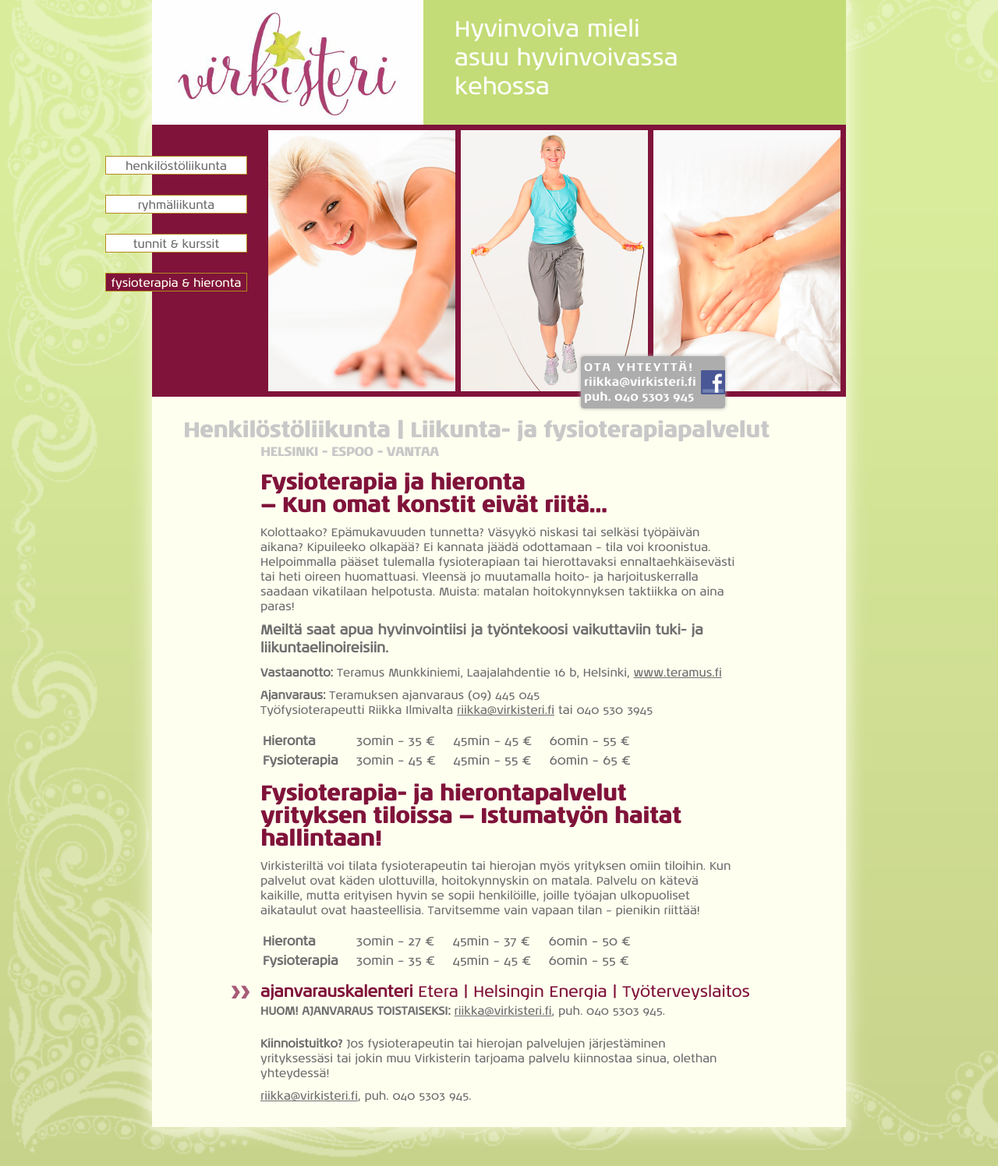
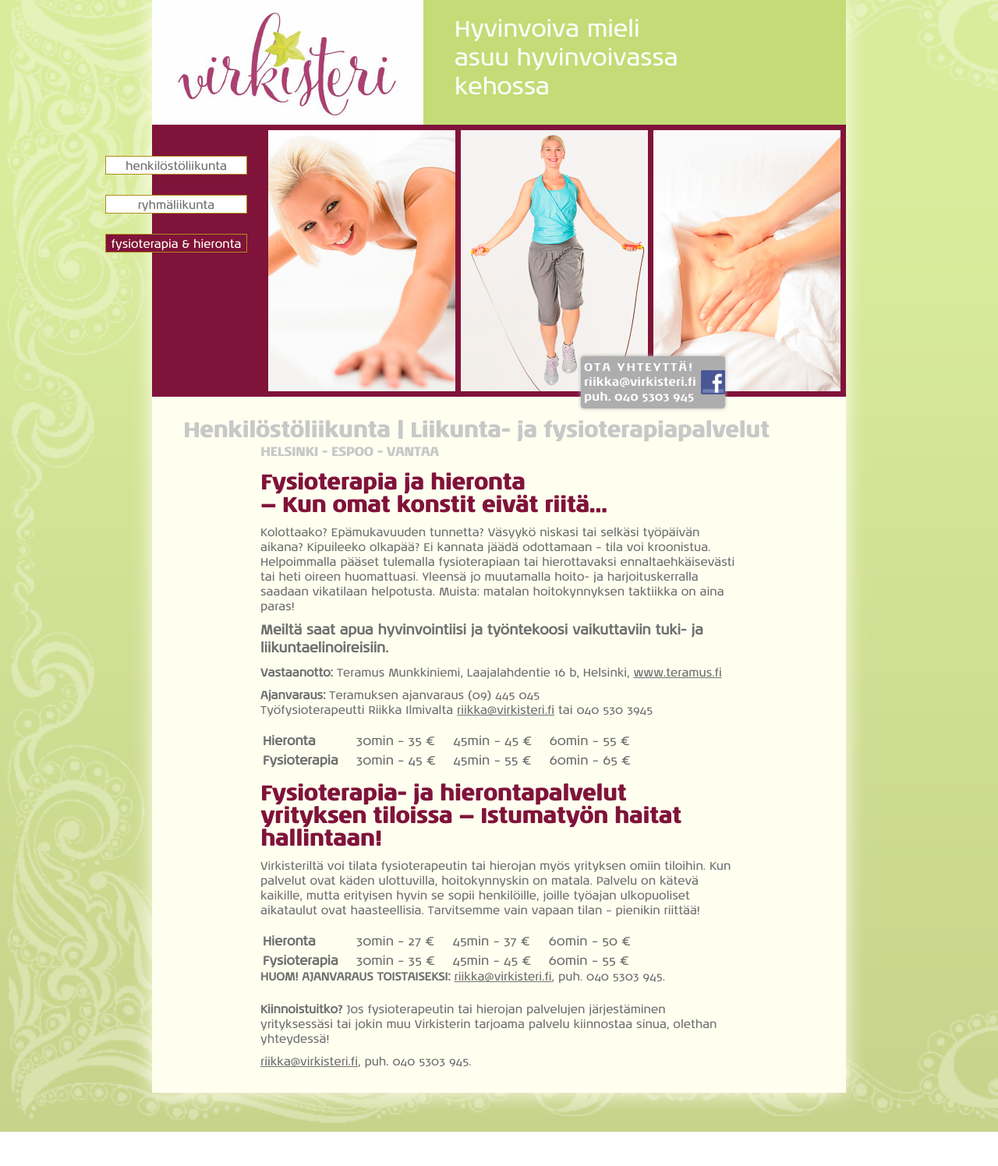
Before and after one commit to sdsykes-web/virkisteri, a Jekyll site: the page built from fysioterapia.md, in a window 1280 px wide. Shown: the whole page at 78% size. Built offline with Jekyll 4.4.1, drawn with Linux system fonts in a browser that asks for light colours; nearby versions of some CDN libraries; some web fonts are replaced; after the commit the page ends 1452 px from its top, so only the background shows below that.

Commit message:
Comment out tunnit from menu. Reposition menu4. Comment out ajanvarauskalenteri

```diff
--- a/_layouts/master.html
+++ b/_layouts/master.html
@@ -72,7 +72,7 @@
           <ul id="menu">
             <a href="henkilostoliikunta.html"><li id="menu1" class="{{ page.menu1 }}">henkilöstöliikunta</li></a>
             <a href="liikunta.html"><li id="menu2" class="{{ page.menu2 }}">ryhmäliikunta</li></a>
-            <a href="tunnit.html"><li id="menu3" class="{{ page.menu3 }}">tunnit &amp; kurssit</li></a>
+            <!-- a href="tunnit.html"><li id="menu3" class="{{ page.menu3 }}">tunnit &amp; kurssit</li></a -->
             <a href="fysioterapia.html"><li id="menu4" class="{{ page.menu4 }}">fysioterapia &amp; hieronta</li></a>
           </ul>
           <!-- div id="reservation-pointer">»</div>
--- a/css/master.css
+++ b/css/master.css
@@ -233,7 +233,7 @@ h1,h2,h3,h4,h5,h6,p {margin:0;padding:0}
 
 #menu4 {
   position: absolute;
-  top: 350px;
+  top: 300px;
   left: -60px;
 }
 
--- a/fysioterapia.md
+++ b/fysioterapia.md
@@ -41,9 +41,9 @@ Virkisteriltä voi tilata fysioterapeutin tai hierojan myös yrityksen omiin til
   </tr>
 </table>
 
-<div>
+<!-- div>
 <span class="margin-indicator-container"><span class="margin-indicator">»</span><span class="calendar-links"><b>ajanvarauskalenteri</b> Etera | Helsingin Energia | Työterveyslaitos</span></span>
-</div>
+</div -->
 <span class="move-higher">**HUOM! AJANVARAUS TOISTAISEKSI:** [riikka@virkisteri.fi](mailto:riikka@virkisteri.fi), puh. 040 5303 945.</span>
 
 **Kiinnoistuitko?** Jos fysioterapeutin tai hierojan palvelujen järjestäminen yrityksessäsi tai jokin muu Virkisterin tarjoama palvelu kiinnostaa sinua, olethan yhteydessä!
```
